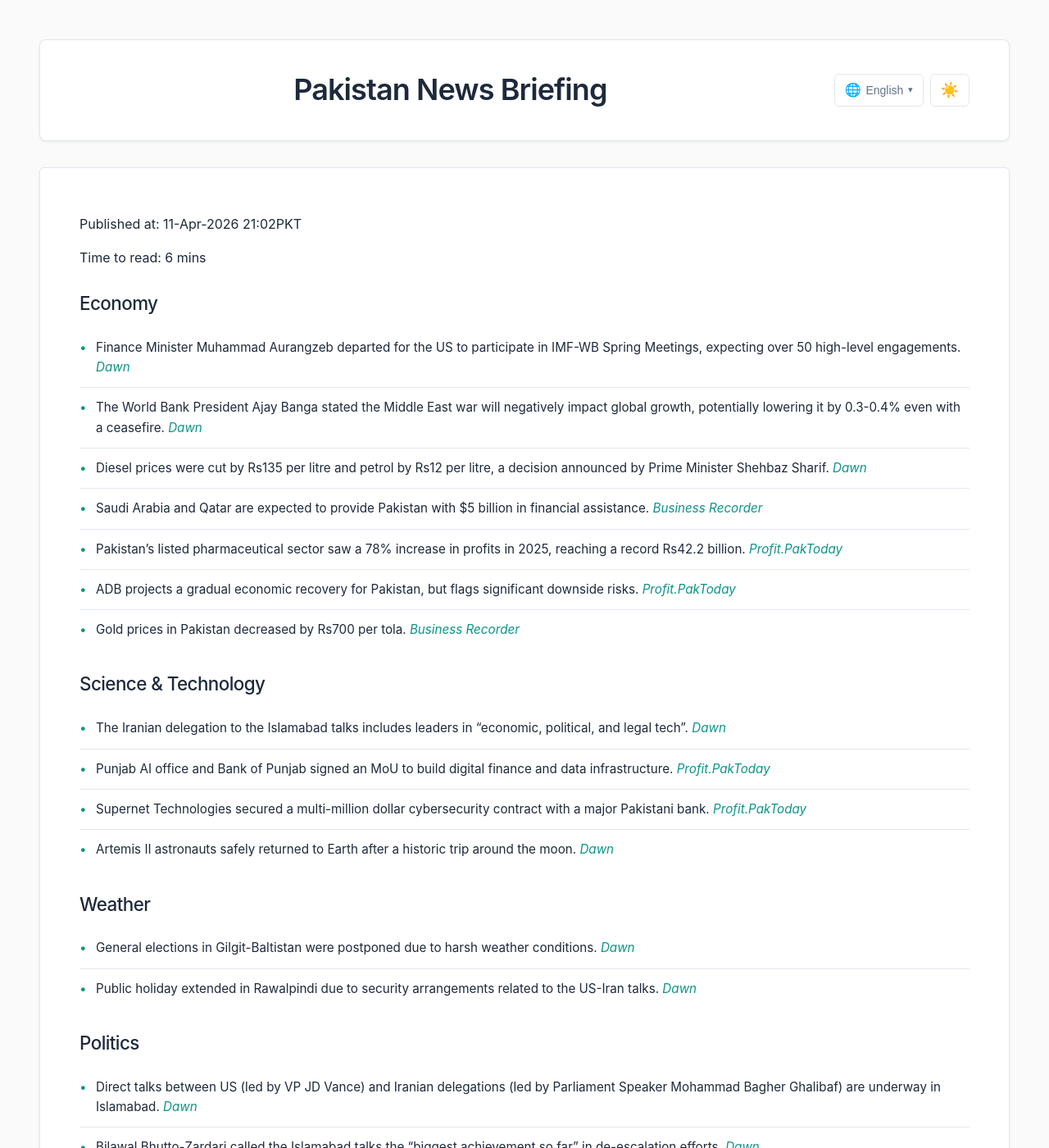
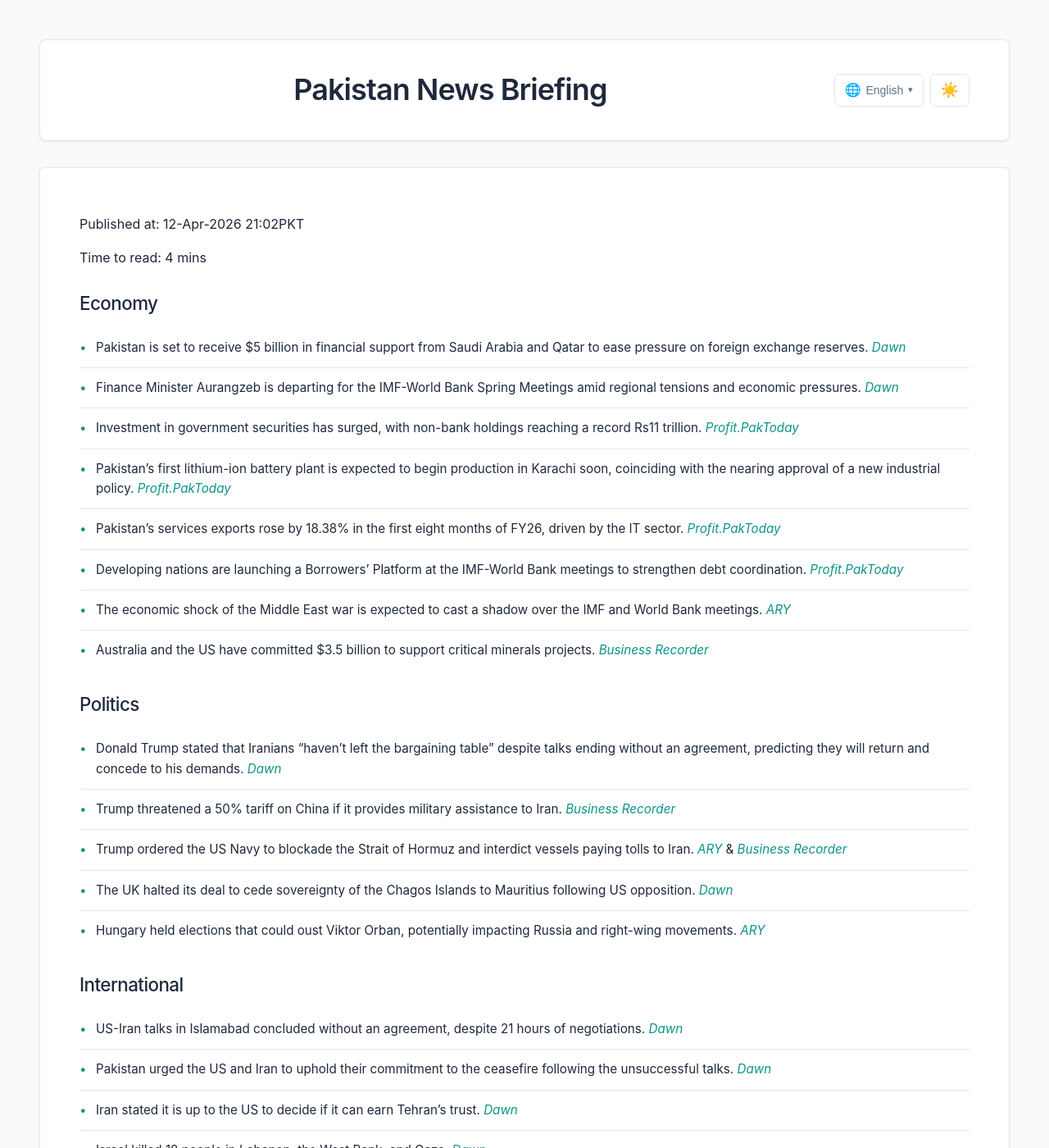
Before and after one commit to zsubzwary/news, a Jekyll site: the page built from en/index.md, in a window 1280 px wide and 1400 px high. Shown: the whole window at 82% size. Built offline with Jekyll 4.4.1, drawn with Linux system fonts in a browser that asks for light colours; some web fonts are replaced; some of the changed text lies outside the part shown.

Commit message:
DateTime; 2026-04-12T16:02:21.164Z

```diff
--- a/en/index.md
+++ b/en/index.md
@@ -4,78 +4,59 @@ title: Pakistan News Briefing
 lang: en
 ---
 
-Published at: 11-Apr-2026 21:02PKT
+Published at: 12-Apr-2026 21:02PKT
 
-Time to read: 6 mins
+Time to read: 4 mins
 
 ### Economy
-- Finance Minister Muhammad Aurangzeb departed for the US to participate in IMF-WB Spring Meetings, expecting over 50 high-level engagements. *[Dawn](https://www.dawn.com/news/1990747/aurangzeb-departs-for-us-to-participate-in-imf-wb-meetings)*
-- The World Bank President Ajay Banga stated the Middle East war will negatively impact global growth, potentially lowering it by 0.3-0.4% even with a ceasefire. *[Dawn](https://www.dawn.com/news/1990654/global-growth-to-suffer-due-to-middle-east-war-world-bank-chief)*
-- Diesel prices were cut by Rs135 per litre and petrol by Rs12 per litre, a decision announced by Prime Minister Shehbaz Sharif. *[Dawn](https://www.dawn.com/news/1990666/diesel-price-cut-by-rs135-petrol-sees-drop-of-rs12)*
-- Saudi Arabia and Qatar are expected to provide Pakistan with $5 billion in financial assistance. *[Business Recorder](https://www.brecorder.com/news/40415921/saudi-arabia-qatar-to-provide-5bn-financial-assistance-to-pakistan-report)*
-- Pakistan’s listed pharmaceutical sector saw a 78% increase in profits in 2025, reaching a record Rs42.2 billion. *[Profit.PakToday](https://profit.pakistantoday.com.pk/2026/04/10/pakistan-pharma-sector-profits-jump-78-to-record-rs42-2bn-in-2025-report)*
-- ADB projects a gradual economic recovery for Pakistan, but flags significant downside risks. *[Profit.PakToday](https://profit.pakistantoday.com.pk/2026/04/10/adb-projects-gradual-economic-recovery-for-pakistan-flags-significant-downside-risks)*
-- Gold prices in Pakistan decreased by Rs700 per tola. *[Business Recorder](https://www.brecorder.com/news/40415897/gold-price-drops-by-rs2700-per-tola-in-pakistan)*
-
-### Science & Technology
-- The Iranian delegation to the Islamabad talks includes leaders in “economic, political, and legal tech”. *[Dawn](https://www.dawn.com/news/1990743/direct-talks-being-held-between-us-iran-delegations-in-islamabad)*
-- Punjab AI office and Bank of Punjab signed an MoU to build digital finance and data infrastructure. *[Profit.PakToday](https://profit.pakistantoday.com.pk/2026/04/10/punjab-ai-office-bank-of-punjab-ink-mou-to-build-digital-finance-and-data-infrastructure)*
-- Supernet Technologies secured a multi-million dollar cybersecurity contract with a major Pakistani bank. *[Profit.PakToday](https://profit.pakistantoday.com.pk/2026/04/10/supernet-wins-repeat-multi-million-dollar-cybersecurity-mandate-from-major-bank)*
-- Artemis II astronauts safely returned to Earth after a historic trip around the moon. *[Dawn](https://www.dawn.com/news/1990741/artemis-ii-astronauts-safely-back-on-earth-after-historic-trip-around-moon)*
-
-### Weather
-- General elections in Gilgit-Baltistan were postponed due to harsh weather conditions. *[Dawn](https://www.dawn.com/news/1990792/general-elections-in-gilgit-baltistan-to-be-held-on-june-7)*
-- Public holiday extended in Rawalpindi due to security arrangements related to the US-Iran talks. *[Dawn](https://www.dawn.com/news/1990590/public-holiday-extended-in-pindi-markets-fuel-stations-along-key-roads-closed)*
+- Pakistan is set to receive $5 billion in financial support from Saudi Arabia and Qatar to ease pressure on foreign exchange reserves. *[Dawn](https://www.dawn.com/news/1990932/riyadh-doha-to-provide-5bn-lifeline-to-islamabad)*
+- Finance Minister Aurangzeb is departing for the IMF-World Bank Spring Meetings amid regional tensions and economic pressures. *[Dawn](https://www.dawn.com/news/1990932/riyadh-doha-to-provide-5bn-lifeline-to-islamabad)*
+- Investment in government securities has surged, with non-bank holdings reaching a record Rs11 trillion. *[Profit.PakToday](https://profit.pakistantoday.com.pk/2026/04/12/investment-floods-into-government-securities-as-non-bank-holdings-hit-rs11-trillion/)*
+- Pakistan’s first lithium-ion battery plant is expected to begin production in Karachi soon, coinciding with the nearing approval of a new industrial policy. *[Profit.PakToday](https://profit.pakistantoday.com.pk/2026/04/12/pakistans-first-lithium-ion-battery-plant-set-to-begin-production-as-new-industrial-policy-nears-approval/)*
+- Pakistan’s services exports rose by 18.38% in the first eight months of FY26, driven by the IT sector. *[Profit.PakToday](https://profit.pakistantoday.com.pk/2026/04/12/pakistans-services-exports-rise-18-38pc-in-fy26-on-strong-it-sector-growth/)*
+- Developing nations are launching a Borrowers’ Platform at the IMF-World Bank meetings to strengthen debt coordination. *[Profit.PakToday](https://profit.pakistantoday.com.pk/2026/04/12/developing-nations-launch-borrowers-platform-to-strengthen-debt-coordination-at-imf-world-bank-meetings/)*
+- The economic shock of the Middle East war is expected to cast a shadow over the IMF and World Bank meetings. *[ARY](https://arynews.tv/economic-shock-of-middle-east-war-to-cast-shadow-over-imf-world-bank-meetings/)*
+- Australia and the US have committed $3.5 billion to support critical minerals projects. *[Business Recorder](https://www.brecorder.com/news/40416017/australia-us-boost-support-for-critical-minerals-with-35-billion)*
 
 ### Politics
-- Direct talks between US (led by VP JD Vance) and Iranian delegations (led by Parliament Speaker Mohammad Bagher Ghalibaf) are underway in Islamabad. *[Dawn](https://www.dawn.com/news/1990743/direct-talks-being-held-between-us-iran-delegations-in-islamabad)*
-- Bilawal Bhutto-Zardari called the Islamabad talks the “biggest achievement so far” in de-escalation efforts. *[Dawn](https://www.dawn.com/news/1990810/bilawal-terms-islamabad-talks-biggest-achievement-so-far-in-de-escalation-efforts-between-us-iran)*
-- US President Donald Trump projected cautious optimism ahead of the Iran talks. *[Dawn](https://www.dawn.com/news/1990730/us-president-trump-projects-cautious-optimism-ahead-of-iran-talks)*
-- A source indicated the US agreed to unfreeze Iranian funds held in Qatar, though Washington denies this. *[Business Recorder](https://www.brecorder.com/news/40415909/iranian-source-says-us-has-agreed-to-unfreeze-iranian-funds-washington-denies-it)*
-- British PM Keir Starmer emphasized NATO’s importance to US interests. *[Dawn](https://www.dawn.com/news/1990663/starmer-says-nato-in-americas-interests-as-gulf-tour-ends)*
-- PPP and Jamaat-i-Islami members clashed physically during a Karachi City Council session. *[Dawn](https://www.dawn.com/news/1990698/ppp-jamaat-members-clash-with-blows-kicks-in-karachi-city-council)*
+- Donald Trump stated that Iranians “haven’t left the bargaining table” despite talks ending without an agreement, predicting they will return and concede to his demands. *[Dawn](https://www.dawn.com/news/1991096/trump-says-iranians-havent-left-the-bargaining-table)*
+- Trump threatened a 50% tariff on China if it provides military assistance to Iran. *[Business Recorder](https://www.brecorder.com/news/40416021/trump-threatens-china-with-50-tariff-if-it-helps-iran)*
+- Trump ordered the US Navy to blockade the Strait of Hormuz and interdict vessels paying tolls to Iran. *[ARY](https://arynews.tv/trump-vows-to-blockade-strait-of-hormuz/)* & *[Business Recorder](https://www.brecorder.com/news/40416018/trump-again-threatens-to-destroy-iran-energy-infrastructure-if-no-deal)*
+- The UK halted its deal to cede sovereignty of the Chagos Islands to Mauritius following US opposition. *[Dawn](https://www.dawn.com/news/1990910/uk-halts-chagos-islands-handover-after-us-opposition)*
+- Hungary held elections that could oust Viktor Orban, potentially impacting Russia and right-wing movements. *[ARY](https://arynews.tv/hungarians-vote-in-record-numbers-in-election-that-could-oust-orban-rattle-russia/)*
+
+### International
+- US-Iran talks in Islamabad concluded without an agreement, despite 21 hours of negotiations. *[Dawn](https://www.dawn.com/news/1991060/this-likely-isnt-over-journalists-analysts-react-to-stalemate-in-us-iran-talks)*
+- Pakistan urged the US and Iran to uphold their commitment to the ceasefire following the unsuccessful talks. *[Dawn](https://www.dawn.com/news/1990743/dar-urges-us-iran-to-uphold-commitment-to-ceasefire-as-talks-conclude-without-deal)*
+- Iran stated it is up to the US to decide if it can earn Tehran’s trust. *[Dawn](https://www.dawn.com/news/1991073/iran-says-time-for-us-to-decide-whether-it-can-earn-our-trust-after-talks)*
+- Israel killed 18 people in Lebanon, the West Bank, and Gaza. *[Dawn](https://www.dawn.com/news/1990936/israel-kills-18-in-lebanon-west-bank-and-gaza)*
+- An infant Lebanese girl was killed in an Israeli strike at her father’s funeral. *[Dawn](https://www.dawn.com/news/1991102/the-infant-lebanese-girl-who-was-killed-by-an-israeli-strike-at-her-fathers-funeral)*
+- China offered incentives to Taiwan following a visit by the island’s opposition leader. *[Dawn](https://www.dawn.com/news/1991085/china-offers-incentives-to-taiwan-following-opposition-leaders-visit)*
+- Indonesia’s president will meet Putin in Russia for oil talks. *[Business Recorder](https://www.brecorder.com/news/40416010/indonesian-president-to-meet-putin-in-russia-for-oil-talks)*
 
 ### National
-- General elections in Gilgit-Baltistan are scheduled for June 7th after a four-month delay. *[Dawn](https://www.dawn.com/news/1990792/general-elections-in-gilgit-baltistan-to-be-held-on-june-7)*
-- Sindh Chief Minister approved a Rs9.98 billion Phase-II of the Karachi Safe City Project. *[Dawn](https://www.dawn.com/news/1990696/cm-sindh-okays-rs998bn-phase-ii-of-karachi-safe-city-project)*
-- Pakistan opened a new corridor for beef exports to Iran. *[ARY](https://arynews.tv/pakistan-opens-new-iran-corridor-for-beef-exports/)*
-- Pakistan sent fighter jets to Saudi Arabia under a defense pact. *[Business Recorder](https://www.brecorder.com/news/40415912/saudi-arabia-says-pakistan-sends-fighter-jets-to-kingdom-under-defence-pact)*
-- Pakistan hopes the US and Iran will engage constructively in peace talks. *[Business Recorder](https://www.brecorder.com/news/40415900/pakistan-hopes-us-iran-will-engage-constructively-in-peace-talks)*
+- Two members of Quetta’s Hazara community were killed in a firing incident. *[Dawn](https://www.dawn.com/news/1991077/at-least-two-members-of-quettas-hazara-community-killed-in-firing-incident)*
+- Pakistan sent a military force and fighter jets to Saudi Arabia under a joint defence cooperation agreement. *[Dawn](https://www.dawn.com/news/1990849/pakistan-sends-military-force-fighter-jets-to-saudi-arabia)*
+- The Jinnah Convention Centre served as a media hub for the US-Iran talks. *[Dawn](https://www.dawn.com/news/1990894/jinnah-convention-centre-turns-into-media-hub-for-us-iran-talks)*
+- A nationwide anti-polio campaign will begin on April 13, with the First Lady urging public cooperation. *[Dawn](https://www.dawn.com/news/1991089/first-lady-urges-public-cooperation-as-nationwide-anti-polio-campaign-begins-april-13)*
+- The Gilgit-Baltistan cabinet approved the expansion of police and renaming of the CTD. *[Dawn](https://www.dawn.com/news/1990930/gb-cabinet-approves-expansion-of-police-renaming-of-ctd)*
+- A minor girl was recovered 48 hours after being kidnapped from a bus stop in Sahiwal. *[Dawn](https://www.dawn.com/news/1990883/minor-girl-recovered-48-hours-after-kidnap-from-bus-stop-in-sahiwal)*
+- Fines were imposed on marriage halls in Sargodha for breaching the one-dish policy. *[Dawn](https://www.dawn.com/news/1990884/fine-imposed-on-marriage-halls-for-one-dish-policy-breach-in-sargodha)*
 
-### International
-- US authorities launched a new effort to uncover “birth tourism” schemes. *[Dawn](https://www.dawn.com/news/1990809/us-authorities-launch-new-effort-to-uncover-birth-tourism-schemes)*
-- An Israeli strike killed 13 security personnel in Lebanon amid ceasefire talks. *[Dawn](https://www.dawn.com/news/1990668/israeli-strike-kills-13-security-personnel-in-lebanon)*
-- A UK crime agency charged a Sudanese man after four migrants died in a Channel crossing. *[ARY](https://arynews.tv/uk-crime-agency-charges-sudanese-man-after-four-die-in-channel-boat-crossing/)*
-- US intelligence suggests China is preparing to ship air defense systems to Iran. *[Business Recorder](https://www.brecorder.com/news/40415899/us-intelligence-indicates-china-preparing-weapons-shipment-to-iran-reports)*
-- Iran’s new Supreme Leader, Mojtaba Khamenei, reportedly has severe injuries from a recent airstrike. *[Business Recorder](https://www.brecorder.com/news/40415902/irans-new-supreme-leader-has-severe-and-disfiguring-wounds-sources-say)*
+### Health
+- A study detected a high prevalence of the rabies virus in Karachi’s street dogs, highlighting a public health risk. *[Dawn](https://www.dawn.com/news/1991001/study-detects-high-prevalence-of-rabies-virus-in-karachis-street-dogs)*
 
 ### Sports
-- Britain advanced to the Billie Jean King Cup finals after defeating Australia. *[Business Recorder](https://www.brecorder.com/news/40415908/britain-storm-into-billie-jean-king-cup-finals-with-australia-thumping)*
-- Bangladesh retained its squad for the first two ODIs against New Zealand. *[Business Recorder](https://www.brecorder.com/news/40415907/bangladesh-retain-squad-for-first-new-zealand-odis)*
-- Nike is investigating a design issue with national team kits ahead of the World Cup. *[ARY](https://arynews.tv/nike-probes-kit-design-issue-ahead-of-world-cup/)*
-
-### Health
-- A suspect was arrested after a Molotov cocktail attack at OpenAI CEO Sam Altman’s home. *[Dawn](https://www.dawn.com/news/1990779/suspect-arrested-after-molotov-cocktail-attack-at-openai-ceo-sam-altmans-home)*
-- There's a surge in US service members seeking information on conscientious objection to the war. *[Dawn](https://www.dawn.com/news/1990665/conscientious-objections-to-war-rise-sharply-in-us)*
+- Al-Nassr broke a club record with their 14th consecutive league victory. *[Business Recorder](https://www.brecorder.com/news/40416004/al-nassr-break-club-record-with-14th-consecutive-league-victory)*
+- Carlos Alcaraz defeated Valentin Vacherot to reach the Monte Carlo tennis final against Jannik Sinner. *[Business Recorder](https://www.brecorder.com/news/40416005/alcaraz-ends-vacherot-fairytale-to-set-up-monte-carlo-tennis-final-with-sinner)*
+- Mirra Andreeva reached the Linz semifinals. *[Business Recorder](https://www.brecorder.com/news/40416006/mirra-andreeva-tops-sorana-cirstea-to-reach-linz-semis)*
+- Marie-Louise Eta appointed as first female Bundesliga coach. *[ARY](https://arynews.tv/marie-louise-eta-union-berlin-appoints-first-female-bundesliga-coach/)*
 
 ### Other
-- An Iranian source claims the US agreed to unfreeze Iranian funds, but the US denies it. *[Business Recorder](https://www.brecorder.com/news/40415909/iranian-source-says-us-has-agreed-to-unfreeze-iranian-funds-washington-denies-it)*
-- A journalist describes the experience of covering the Islamabad talks, noting limited access to information. *[Dawn](https://www.dawn.com/news/1990827/buffets-baristas-but-no-briefings-a-journalists-account-of-covering-islamabad-talks)*
-- A man resembling Jeffrey Epstein went viral after a polygraph test. *[ARY](https://arynews.tv/jeffrey-epstein-lookalike-trends-over-polygraph-lie/)*
-- Chinese companies will provide modern firefighting equipment to Sindh. *[ARY](https://arynews.tv/sindh-strengthening-cooperation-with-china/)*
-- Feroze Khan’s wife’s slip of the tongue during a podcast went viral. *[ARY](https://arynews.tv/feroze-khans-wifes-slip-of-tongue-goes-viral/)*
-- Indian media was “schooled” by a former US diplomat over its coverage of Pakistan’s role in the ceasefire. *[ARY](https://arynews.tv/indian-media-gets-schooled-by-ex-us-diplomat-over-stupidity/)*
-- Trump claimed empty oil tankers are heading to the US to load up with oil and gas. *[ARY](https://arynews.tv/trump-claims-oil-tankers-are-heading-to-america/)*
-- Trump claimed US forces are “clearing” the Strait of Hormuz and sunk Iranian mine dropper boats. *[ARY](https://arynews.tv/trump-announces-military-action-in-hormuz-strait/)* and *[Business Recorder](https://www.brecorder.com/news/40415917/trump-says-us-forces-are-clearing-strait-of-hormuz)*
-- Tankers are exiting the Gulf via the Strait of Hormuz following the ceasefire. *[Business Recorder](https://www.brecorder.com/news/40415918/tankers-exit-gulf-via-strait-of-hormuz-as-us-iran-talks-begin)*
-- From allies to adversaries: A historical overview of US-Iran relations. *[Dawn](https://www.dawn.com/news/1990761/from-allies-to-adversaries-us-iran-relations-since-1979)*
-- A phone-a-thon by Pakistani leaders led to the US-Iran ceasefire. *[Dawn](https://www.dawn.com/news/1990573/phone-a-friend-mapping-pm-shehbaz-dpm-dars-call-a-thon-leading-up-to-the-us-iran-ceasefire)*
-- Sindh is enforcing new business hours as part of energy-saving measures. *[Profit.PakToday](https://profit.pakistantoday.com.pk/2026/04/10/sindh-enforces-new-business-hours-as-energy-saving-measures-take-effect/)*
-- JazzCash appointed as disbursement partner for Khyber Pakhtunkhwa’s Ehsaas fuel support scheme. *[Profit.PakToday](https://profit.pakistantoday.com.pk/2026/04/10/jazzcash-appointed-as-exclusive-disbursement-partner-for-khyber-pakhtunkhwas-ehsaas-fuel-support-scheme-2/)*
-- Chery Master Pakistan launched Tiggo 7 PHEV as a solution to Pakistan’s fuel crisis. *[Profit.PakToday](https://profit.pakistantoday.com.pk/2026/04/10/chery-master-pakistan-launches-tiggo-7-phev-as-a-solution-to-pakistans-fuel-crisis/)*
-- Electric fan manufacturers are seeking an export model to address raw material issues. *[Profit.PakToday](https://profit.pakistantoday.com.pk/2026/04/10/electric-fan-manufacturers-are-up-in-arms-over-copper-and-other-raw-material-exporters-can-they-be-shifted-to-an-export-model/)*
-- Punjab Food Authority stepped up enforcement, inspecting over 1.3 million food units. *[Profit.PakToday](https://profit.pakistantoday.com.pk/2026/04/10/punjab-food-authority-steps-up-enforcement-inspects-1-36-million-food-units/)*
-- Pakistan’s rice exporters urge the government to roll out an economic amnesty. *[Business Recorder](https://www.brecorder.com/news/40415903/pakistans-rice-exporters-urge-govt-to-roll-out-economic-amnesty)*
-- What are the main talking points at the US-Iran negotiations in Pakistan? *[Business Recorder](https://www.brecorder.com/news/40415904/what-are-the-main-talking-points-at-the-us-iran-negotiations-in-pakistan)*
-- Aurangzeb bids farewell to Saudi finance minister after ‘productive visit’ to Pakistan. *[Business Recorder](https://www.brecorder.com/news/40415901/aurangzeb-bids-farewell-to-saudi-finance-minister-after-productive-visit-to-pakistan)*
-- In pictures: Iran, US delegations accorded warm welcome upon arrival in Pakistan. *[Dawn](https://www.dawn.com/news/1990753/in-pictures-iran-us-delegations-accorded-warm-welcome-upon-arrival-in-pakistan)*
+- A mob beat a spiritual leader to death in Bangladesh. *[Dawn](https://www.dawn.com/news/1990927/mob-beats-spiritual-leader-to-death-in-bangladesh)*
+- Iconic Indian singer Asha Bhosle died in Mumbai. *[Business Recorder](https://www.brecorder.com/news/40416014/iconic-indian-singer-asha-bhosle-dies-in-mumbai)*
+- Malcolm in the Middle cast reunited for a revival after 20 years. *[ARY](https://arynews.tv/malcolm-in-the-middle-returns-with-cast-after-20-years/)*
+- Pakistani stars paid tribute to Asha Bhosle. *[ARY](https://arynews.tv/asha-bhosle-receives-heartfelt-tributes-from-pakistani-stars/)*
+- Justin Bieber returned to the stage at Coachella. *[Business Recorder](https://www.brecorder.com/news/40416007/paddington-musical-hollywood-stars-to-vie-for-prizes-at-olivier-awards)*
+- Paddington musical and Hollywood stars will compete for prizes at the Olivier Awards. *[Business Recorder](https://www.brecorder.com/news/40416007/paddington-musical-hollywood-stars-to-vie-for-prizes-at-olivier-awards)*
+- EOBI published recent financial figures. *[ARY](https://arynews.tv/eobi-publishes-latest-performance-data/)*
```
